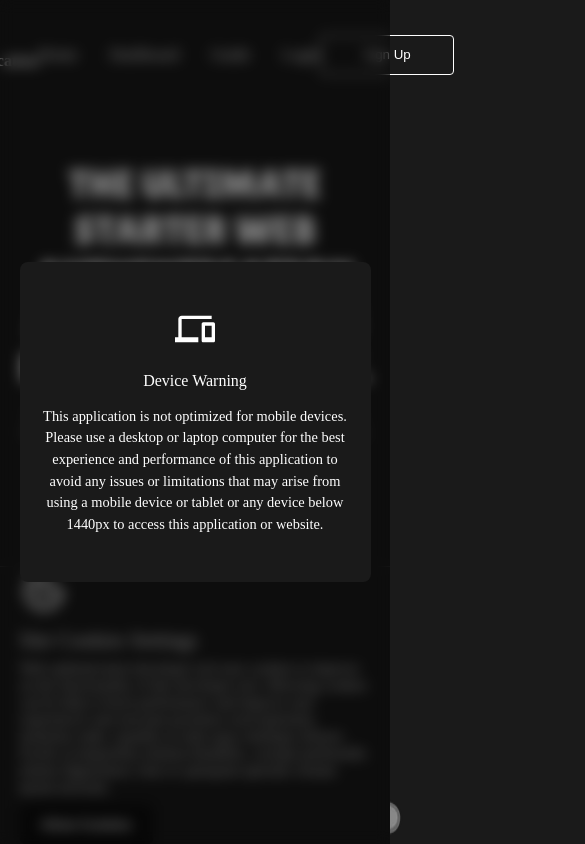
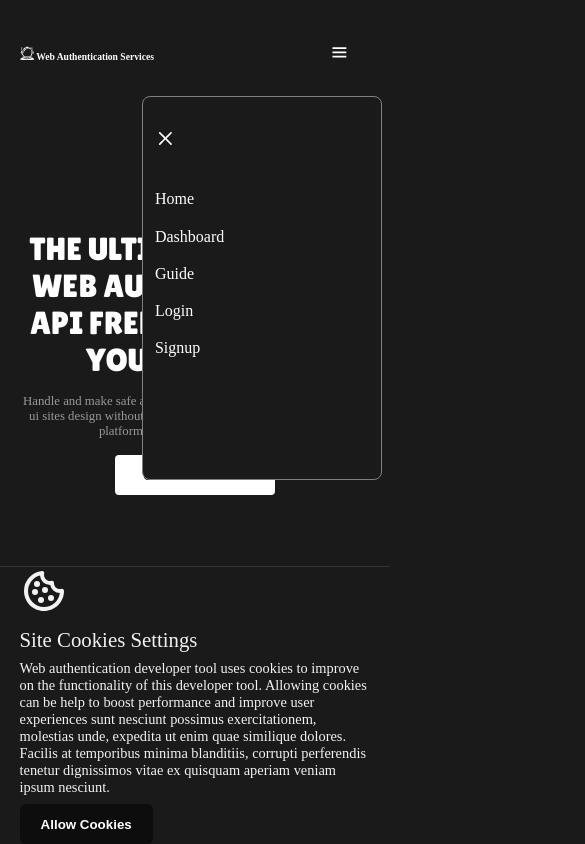
Before and after one commit to ssekabirarobertsims/web.authentication.services.com-ui, a React (Vite) app: page / in a window 390 px wide. Shown: the top 844 px of the page, 585 px wide, since content can reach past the window. Built offline with nearby package versions, Linux system fonts and the light colour scheme; a web font is replaced by a local one.

Commit message:
made and added some media queries to support responsiveness for the page

```diff
--- a/src/components/Dd.Menu.Component.tsx
+++ b/src/components/Dd.Menu.Component.tsx
@@ -1,6 +1,8 @@
 import React, { useEffect } from "react";
+import { CgClose } from "react-icons/cg";
 import { Link } from "react-router-dom";
 import { v4 } from "uuid";
+import CloseDropDownMenu from "../functions/Close.Dd.Menu.Function";
 
 interface MenuValuePropTypes {
     id: string;
@@ -42,16 +44,10 @@ const DdMenuComponent: React.FunctionComponent = () => {
     return <>
         <aside className={String("dd-menu-component").toLocaleLowerCase()}>
             <div className={String("dd-menu-component-content-wrapper").toLocaleLowerCase()}>
-                <article>
-                    <div>
-                    <span>{"service here"}</span>
-                    <Link to={{
-                        pathname: "/dashboard"
-                    }}>{
-                        "service id"
-                    }</Link>
-                    </div>
-                </article>
+                <span onClick={(event) => {
+                    event.stopPropagation();
+                    CloseDropDownMenu();
+                }}><CgClose /></span>
                 <ul>
                     {
                         menuValues.map((element: MenuValuePropTypes) => (
--- a/src/components/Navigation.Bar.Component.tsx
+++ b/src/components/Navigation.Bar.Component.tsx
@@ -2,6 +2,8 @@ import React, { useRef } from "react";
 import { Link } from "react-router-dom";
 import { GiAstronautHelmet } from "react-icons/gi";
 import DdMenuComponent from "./Dd.Menu.Component";
+import { BiMenu } from "react-icons/bi";
+import OpenDropDownMenu from "../functions/Open.Dd.Menu.Function";
 
 const NavigationBarComponent: React.FunctionComponent = () => {
   const buttonRef = useRef(null);
@@ -48,6 +50,14 @@ const NavigationBarComponent: React.FunctionComponent = () => {
               <li>Login</li>
             </Link>
           </ul>
+          <button type="button" className="dd-menu-button"
+            onClick={(event) => {
+              event.stopPropagation();
+              OpenDropDownMenu();
+            }}
+          >
+            <BiMenu />
+          </button>
         </article>
         <Link
           to={{
--- a/src/functions/Close.Dd.Menu.Function.tsx
+++ b/src/functions/Close.Dd.Menu.Function.tsx
@@ -1,9 +1,9 @@
 const CloseDropDownMenu = (): void => {
   const element: HTMLElement = window.document.querySelector(
-    ".dd-menu-wrapper"
+    ".dd-menu-component"
   ) as HTMLElement as HTMLElement;
 
-  element.style.width = "min(0%, 0%)";
+  element.style.display = "none";
 };
 
 export default CloseDropDownMenu;
--- a/src/functions/Open.Dd.Menu.Function.tsx
+++ b/src/functions/Open.Dd.Menu.Function.tsx
@@ -1,9 +1,9 @@
 const OpenDropDownMenu = (): void => {
   const element: HTMLElement = window.document.querySelector(
-    ".dd-menu-wrapper"
+    ".dd-menu-component"
   ) as HTMLElement as HTMLElement;
 
-  element.style.width = "min(100%, 100%)";
+  element.style.display = "flex";
 };
 
 export default OpenDropDownMenu;
--- a/src/pages/Login.Service.Page.tsx
+++ b/src/pages/Login.Service.Page.tsx
@@ -1,6 +1,5 @@
 import React from "react";
 import NavigationBarComponent from "../components/Navigation.Bar.Component";
-import FooterComponent from "../components/Footer.Component";
 import { useState } from "react";
 import ServiceLoginFunction from "../functions/Service.Login.Function";
 import Loader from "../components/Loader.Component";
@@ -85,11 +84,6 @@ const LoginServicePage: React.FunctionComponent = () => {
           </form>
         </article>
       </section>
-      <br />
-      <br />
-      <br />
-      <br />
-      <FooterComponent />
     </>
   );
 };
--- a/src/stylesheets/main.stylesheet.css
+++ b/src/stylesheets/main.stylesheet.css
@@ -118,6 +118,7 @@ nav :is(aside)>article {
   flex-direction: row;
   flex-flow: row nowrap;
   color: #fff;
+  position: relative;
 }
 
 nav :is(aside)>article :where(ul) {
@@ -154,17 +155,28 @@ nav :is(aside)>article :where(span) {
   color: #fff;
   font-weight: bolder;
 }
+nav :is(aside)>article :where(button[class="dd-menu-button"]) {
+  height: 2em;
+  width: 3em;
+  border: none;
+  background-color: transparent;
+  color: #fff;
+  font-weight: bolder;
+  font-size: 1.3em;
+  position: absolute;
+  right: 0em;
+}
 
 aside[class="dd-menu-component"] {
   height: 24em;
-  width: min(90%, 20em);
+  width: min(90%, 15em);
   border: 1px solid hsl(0, 0%, 50%);
   background-color: var(--dark-background);
   position: fixed;
-  top: 4em;
+  top: 6em;
   right: .5em;
   border-radius: .5em;
-  display: none;
+  display: flex;
 }
 
 aside[class="dd-menu-component"]>div[class="dd-menu-component-content-wrapper"] {
@@ -212,22 +224,26 @@ aside[class="dd-menu-component"]>div[class="dd-menu-component-content-wrapper"]
   color: #fff;
 }
 
+aside[class="dd-menu-component"]>div[class="dd-menu-component-content-wrapper"]>span {
+ font-size: 1.3em;
+  font-weight: normal;
+  color: #fff;
+  cursor: pointer;
+}
+
 aside[class="dd-menu-component"]>div[class="dd-menu-component-content-wrapper"]>ul {
-  min-height: 15em;
+  min-height: 13em;
   width: min(100%, 100%);
   display: flex;
   flex-direction: column;
   align-items: flex-start;
   justify-content: center;
   gap: 1.2em;
+  /* border: 1px solid red; */
 }
 
 aside[class="dd-menu-component"]>div[class="dd-menu-component-content-wrapper"]>ul>li {
   list-style: none;
-}
-
-aside[class="dd-menu-component"]>div[class="dd-menu-component-content-wrapper"]>ul>li:is(:hover, :focus) {
-  background-color: #000
 }
 
 aside[class="dd-menu-component"]>div[class="dd-menu-component-content-wrapper"]>ul>li :is(a) {
@@ -297,7 +313,7 @@ header article[class="header-content-wrapper"] :is(p) {
 }
 
 header article[class="header-content-wrapper"] a {
-  height: 3em;
+  min-height: 1em;
   width: min(100%, 15em);
   display: flex;
   justify-content: center;
@@ -525,7 +541,7 @@ aside[class="site-main-page-cookies-warning-component"]>article :is(button) {
 /*  */
 aside[class="offline-card-component"] {
   min-height: 4em;
-  width: 25em;
+  width: min(90%, 25em);
   border-radius: 10em;
   background-color: hsl(0, 0%, 90%);
   display: flex;
@@ -697,14 +713,14 @@ footer article {
   justify-content: center;
   align-items: center;
   flex-direction: row;
-  flex-flow: row nowrap;
+  flex-flow: row wrap;
   /* border: 1px solid red; */
   gap: .0em;
 }
 
 footer article>aside {
   min-height: 38vh;
-  width: 25em;
+  width: min(100%, 25em);
   display: flex;
   justify-content: flex-start;
   align-items: flex-start;
--- a/src/stylesheets/page.components.stylesheet.css
+++ b/src/stylesheets/page.components.stylesheet.css
@@ -233,6 +233,7 @@ section[class="log-into-service-page-component-wrapper"] article[class="__wrappe
 section[class="log-into-service-page-component-wrapper"] article[class="__wrapper"]>form>p {
     color: hsl(0, 0%, 90%);
     max-width: 60em;
+    text-align: left;
 }
 
 section[class="log-into-service-page-component-wrapper"] article[class="__wrapper"]>form>p a {
@@ -255,7 +256,7 @@ section[class="log-into-service-page-component-wrapper"] article[class="__wrappe
 
 section[class="log-into-service-page-component-wrapper"] article[class="__wrapper"]>form :is(div) input {
     height: 3.5em;
-    width: min(90%, 56em);
+    width: min(100%, 56em);
     /* border: none; */
     border: none;
     outline-style: none;
@@ -675,24 +676,26 @@ article[class="services-component"]>aside {
     display: flex;
     align-items: center;
     justify-content: center;
-    flex-flow: row nowrap;
+    flex-flow: row wrap;
     gap: 4em;
 }
 
 article[class="services-component"]>aside :is(article) {
     min-height: 25em;
-    width: 40em;
+    width: min(100%, 35.5em);
     /* border: 1px solid red; */
     display: flex;
     align-items: flex-start;
     justify-content: center;
     flex-direction: column;
     gap: 1.5em;
+    flex-grow: 1;
 }
 
 article[class="services-component"]>aside :is(article) :is(img) {
     height: 25em;
-    width: 38em;
+    width: min(100%, 100%);
+    flex-grow: 1;
     /* border: 1px solid red; */
 }
 
@@ -721,7 +724,7 @@ article[class="services-component"]>aside :is(article) :is(ul) {
 .device-warning-message-component {
     height: 100%;
     width: min(100%, 100%);
-    display: flex;
+    display: none;
     justify-content: center;
     align-items: center;
     flex-direction: column;
--- a/src/stylesheets/responsive.stylesheet.css
+++ b/src/stylesheets/responsive.stylesheet.css
@@ -1,5 +1,42 @@
-@media all and (min-width: 1020px) {
-    .device-warning-message-component {
-        display: none !important;
+@media all and (min-width: 320px) and (max-width: 420px) {
+    nav :is(aside)>article :where(ul) {
+        display: none;
     }
+    nav :is(aside)>a {
+  display: none;
 }
+nav :is(aside)>article :where(span) {
+  color: #fff;
+  font-weight: bolder;
+  font-size: .6em;
+}
+
+/*  */
+header {
+    min-height: 120vh;
+  /* gap: 2em; */
+}
+header article[class="animation-wrapper"]>img {
+  height: 15em;
+  width: 18em;
+}
+header article[class="header-content-wrapper"] :is(span) {
+  font-size: 2em;
+}
+header article[class="header-content-wrapper"] :is(p) {
+  font-size: .8em;
+}
+header article[class="header-content-wrapper"] a :is(button) {
+  height: 3em;
+  width: 12em;
+}
+
+/*  */
+footer {
+  min-height: 120vh;
+}
+
+footer article>aside {
+  min-height: 35vh
+}
+}
```
